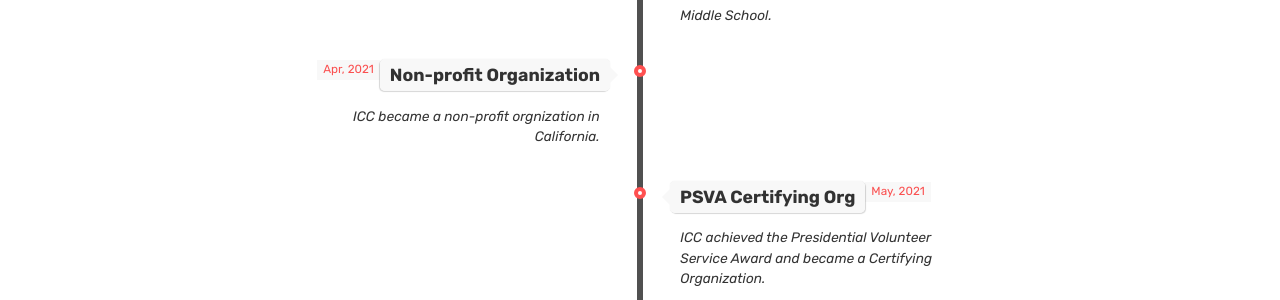
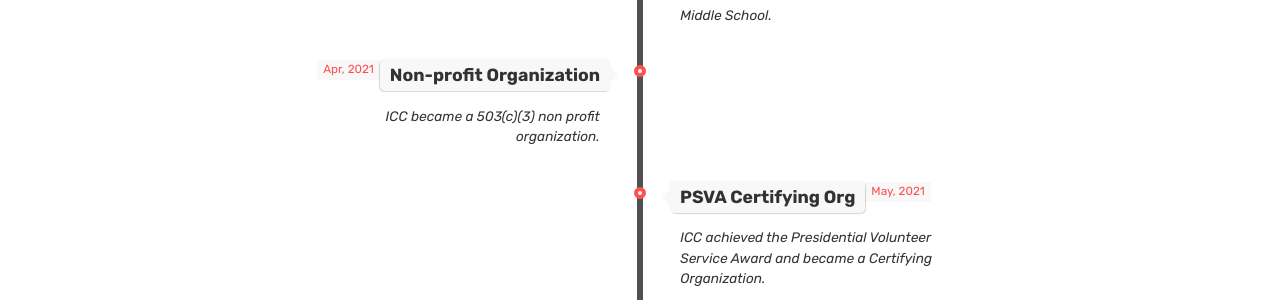
Before and after one commit to irvinecodingclub/irvinecodingclub.github.io, a Jekyll site: the page built from about.md, in a window 1280 px wide and 900 px high, scrolled down 3586 px. Shown: the part 152-452 px from the top of the window. Built offline with Jekyll 4.4.1, drawn with Linux system fonts in a browser that asks for light colours.

```diff
--- a/about.md
+++ b/about.md
@@ -226,7 +226,7 @@
 				<span class="flag">Non-profit Organization</span>
 				<span class="time-wrapper"><span class="time">Apr, 2021</span></span>
 			</div>
-			<div class="desc">ICC became a non-profit orgnization in California.</div>
+			<div class="desc">ICC became a 503(c)(3) non profit organization.</div>
 		</div>
 	</li>
 
```
